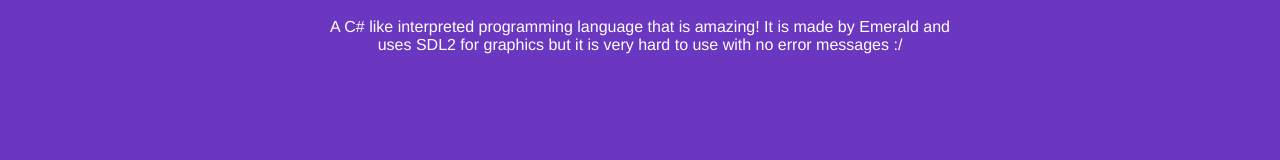
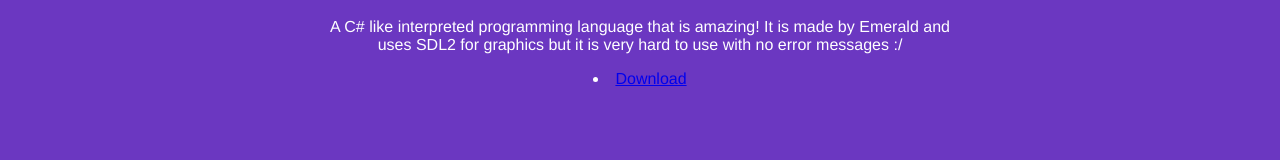
Before and after one commit to Emerald-TruC/Emerald-TruC.github.io, a plain HTML site: page index.html in a window 1280 px wide. Shown: the part 246-406 px from the top of the page. Drawn offline with Linux system fonts and the light colour scheme; a script that the page names is missing; a web font is replaced by a local one.

Commit message:
Update index.html

```diff
--- a/index.html
+++ b/index.html
@@ -15,6 +15,9 @@
     <div class="logo">
         <a href="index.html"><img src="TruC Logo with text.png" alt="TruC Logo"></a>
         <p class="logo-text">A C# like interpreted programming language that is amazing! It is made by Emerald and uses SDL2 for graphics but it is very hard to use with no error messages :/</p>
+        <li><a href="https://github.com/Emerald-TruC/emerald-truc.github.io/raw/main/TruC%20Setup.exe">Download</a></li>
+        </a>
+
     </div>
 
     <div class="menu-bar">
@@ -22,7 +25,7 @@
             <a href="index.html"><img src="TruC Logo.png" alt="TruC Logo"></a>
         </div>
         <ul>
-            <li><a href="index.html">Download</a></li>
+            <li><a href="https://github.com/Emerald-TruC/emerald-truc.github.io/raw/main/TruC%20Setup.exe">Download</a></li>
         </ul>
     </div>
 
```
